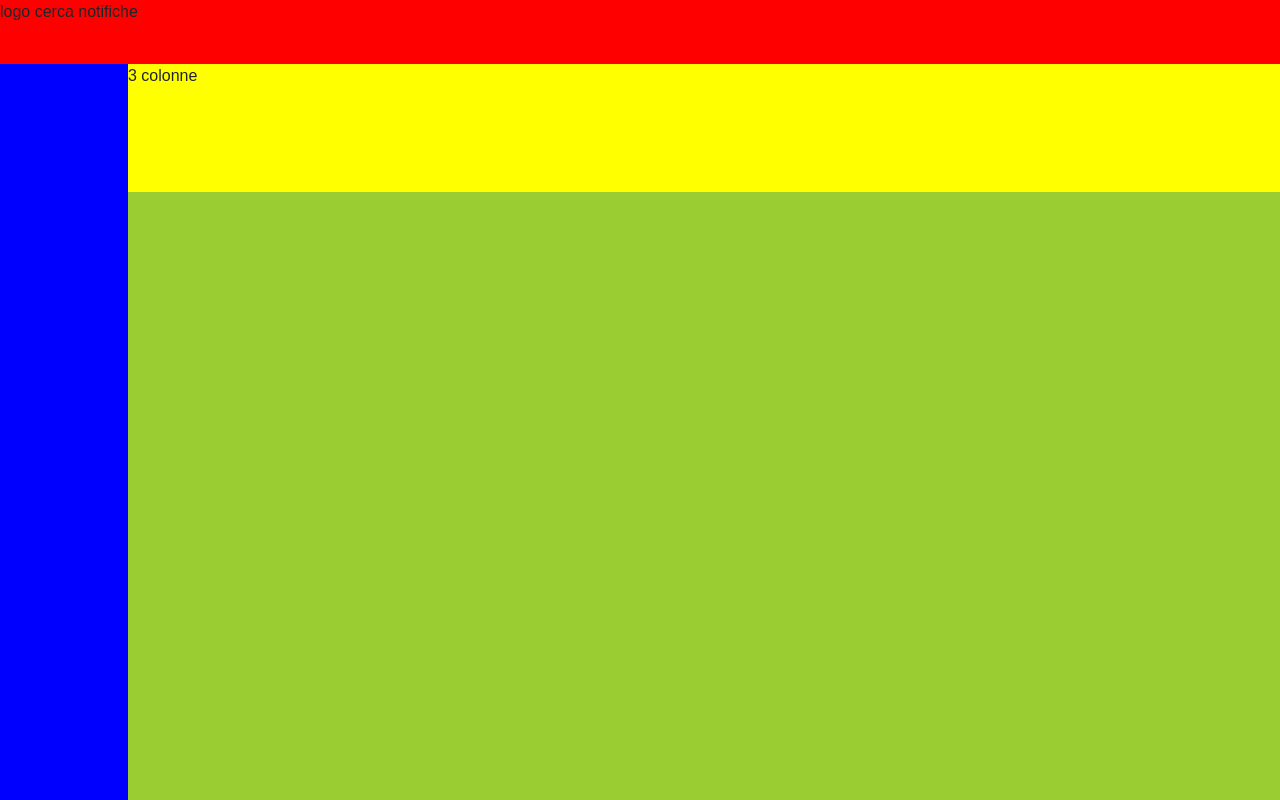
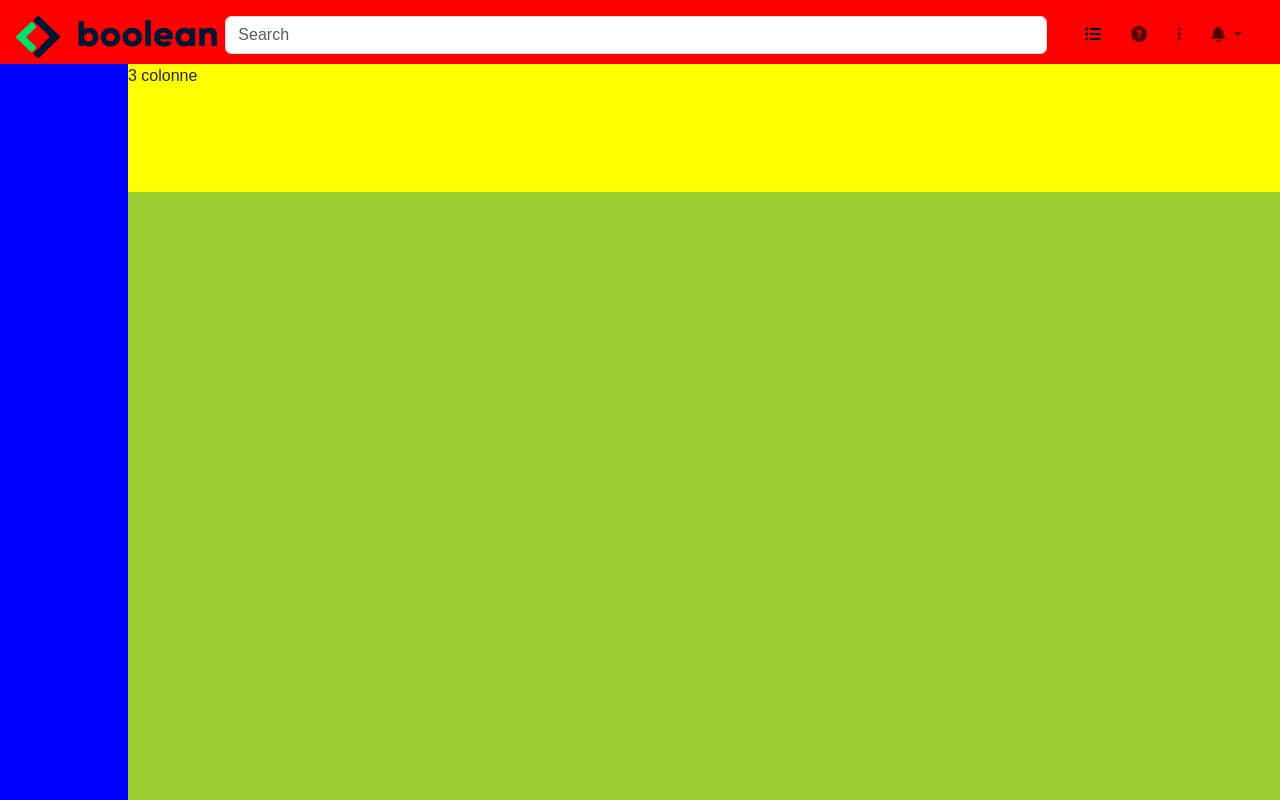
Before and after one commit to Fianda0/html-css-bootstrap-dashboard, a plain HTML site: page index.html in a window 1280 px wide. Drawn offline with nearby package versions, Linux system fonts and the light colour scheme.

Commit message:
add navbar

```diff
--- a/index.html
+++ b/index.html
@@ -21,7 +21,48 @@
     <!-- Inizio Header -->
     <header>
 
-        <nav>logo cerca notifiche</nav>
+        <!-- As a link -->
+        <nav class="navbar">
+            <div class="container-fluid">
+                <div class="col-2 p-1">
+                    <a class="navbar-brand" href="#">
+                        <img src="./img/logo.svg" alt="Logo" class="d-inline-block align-text-top">
+                    </a>
+                </div>
+                <div class="col-8 p-1">
+                    <form class="d-flex" role="search">
+                        <input class="form-control me-2" type="search" placeholder="Search" aria-label="Search">
+                    </form>
+                </div>
+                <div class="col-2 p-1 ">
+
+                    <ul class="navbar-nav flex-row justify-content-evenly">
+                        <li class="nav-item">
+                            <a class="nav-link active" aria-current="page" href="#"><i
+                                    class="fa-solid fa-list-ul"></i></a>
+                        </li>
+                        <li class="nav-item">
+                            <a class="nav-link" href="#"><i class="fa-solid fa-circle-question"></i></a>
+                        </li>
+                        <li class="nav-item">
+                            <a class="nav-link" href="#"><i class="fa-solid fa-ellipsis-vertical"></i></a>
+                        </li>
+                        <li class="nav-item dropdown">
+                            <a class="nav-link dropdown-toggle" href="#" role="button" data-bs-toggle="dropdown"
+                                aria-expanded="false">
+                                <i class="fa-solid fa-bell"></i>
+                            </a>
+                            <ul class="dropdown-menu">
+                                <li><a class="dropdown-item" href="#">Action</a></li>
+                                <li><a class="dropdown-item" href="#">Another action</a></li>
+                                <li><a class="dropdown-item" href="#">Something else here</a></li>
+                            </ul>
+                        </li>
+                    </ul>
+
+                </div>
+
+        </nav>
 
     </header>
     <!-- Fine header -->
--- a/style.css
+++ b/style.css
@@ -8,12 +8,21 @@ body {
     font-family: sans-serif;
 }
 
+img {
+    width: 100%;
+}
+
 /* Header selector ////////////////////////////////////////////////////////////// */
 
 header {
     background-color: red;
     height: 4rem;
 }
+
+nav li {
+    padding: 0 0.5rem;
+}
+
 
 /* Main selector //////////////////////////////////////////////////////////////// */
 
```
